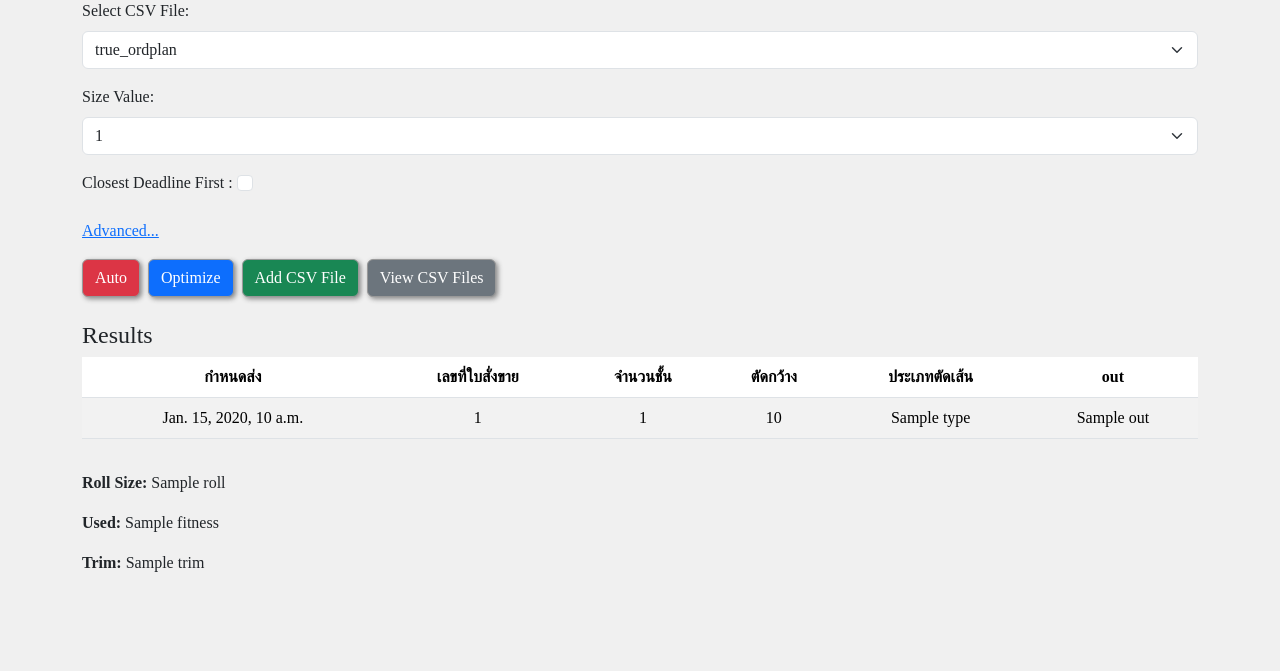
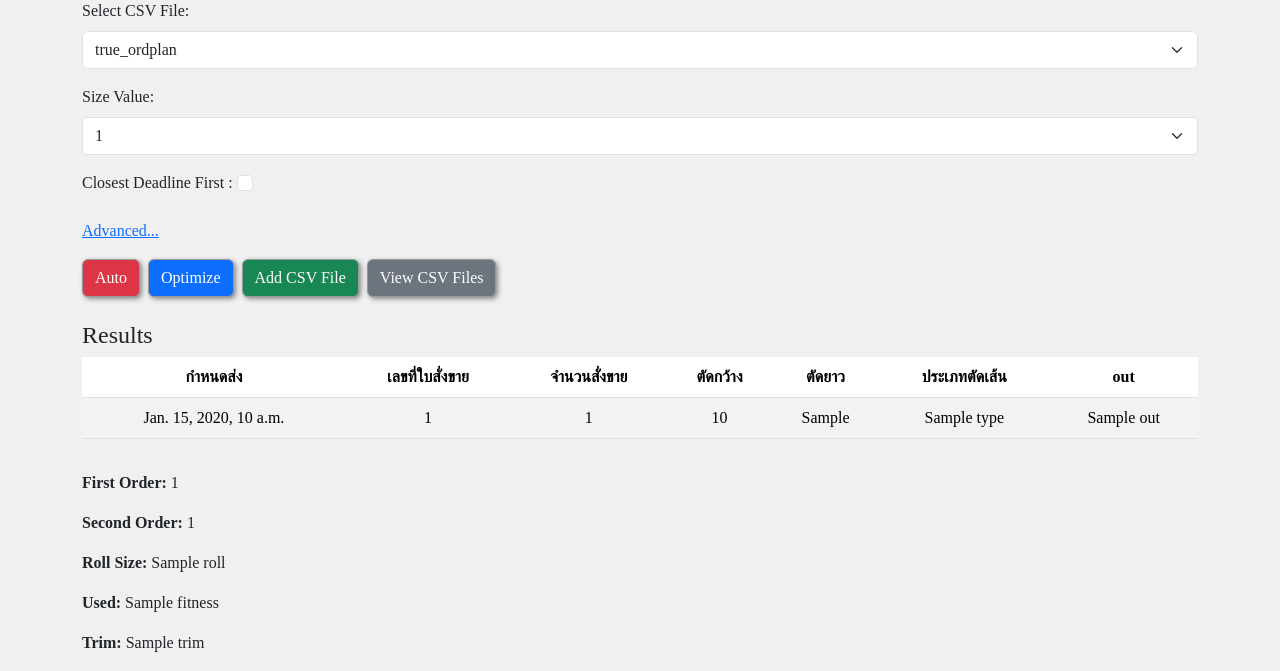
Before and after one commit to ppaauuoo/paper_cutting_project, a Django app: template order_optimization/templates/optimize.html in a window 1280 px wide. Shown: the part 197-868 px from the top of the page. Before the commit the page ends 769 px from the top, so only its background shows below. Run offline with Django 4.2, Linux system fonts and the light colour scheme; data comes from the database, SQL or seed files in the repository; the template is opened without the code that fills it: values that come from a table or form of the project are taken from there, most other values are stand-ins (such as "Sample title", 1, 10 or a date in 2020).

Commit message:
feat(orders logic): new feature, feature to calculate amount needed to be created for orders

```diff
--- a/order_optimization/modules/ga.py
+++ b/order_optimization/modules/ga.py
@@ -134,8 +134,9 @@ class GA:
         output = pd.DataFrame(
             {
                 "order_number": orders["เลขที่ใบสั่งขาย"],
-                "num_layers": orders["จำนวนชั้น"],
+                "num_orders": orders["จำนวนสั่งขาย"],
                 "cut_width": orders["ตัดกว้าง"],
+                "cut_len": orders["ตัดยาว"],
                 "type": orders["ประเภททับเส้น"],
                 "deadline": orders["กำหนดส่ง"],
                 "diff": orders["diff"],
--- a/order_optimization/templates/optimize.html
+++ b/order_optimization/templates/optimize.html
@@ -42,7 +42,7 @@
         </div>
         <div class="form-group mb-3">
             <label for="deadline_toggle" class="form-label">Closest Deadline First :</label>
-            <input type="checkbox" id="deadline_toggle" name="deadline_toggle" class="form-check-input" value="true" {% if request.POST.deadline_toggle == "true" %}checked{% endif %}>
+            <input type="checkbox" id="deadline_toggle" name="deadline_toggle" class="form-check-input" value="true" {% if request.POST.deadline_toggle != "true" %}{% else %}checked{% endif %}>
         </div>
         <a href="#advanced" data-bs-toggle="collapse" id="advanced-tab">Advanced...</a>
 
@@ -60,7 +60,7 @@
                 <label for="filter_value" class="form-label">Filter Value:</label>
                 <select id="filter_value" name="filter_value" class="form-select" required>
                     {% for val in filter %}
-                        <option value="{{ val }}" {% if val|stringformat:"s"  == request.POST.filter_value %}selected{% endif %}>{{ val }}</option>
+                        <option value="{{ val }}" {% if val|stringformat:"s" == request.POST.filter_value %}selected{% endif %}>{{ val }}</option>
                     {% endfor %}
                 </select>
             </div>
@@ -68,7 +68,7 @@
                 <label for="out_range" class="form-label">Out Range:</label>
                 <select id="out_range" name="out_range" class="form-select" required>
                     {% for out in out_range %}
-                        <option value="{{ out }}" {% if out|stringformat:"s"  == request.POST.out_range %}selected{% endif %}>{{ out }}</option>
+                        <option value="{{ out }}" {% if out|stringformat:"s"  == request.POST.out_range %}selected{% endif %}>{{ out|add:"-1" }}</option>
                     {% endfor %}
                 </select>
             </div>
@@ -154,8 +154,9 @@
                 <tr>
                     <th class="text-center">กำหนดส่ง</th>
                     <th class="text-center">เลขที่ใบสั่งขาย</th>
-                    <th class="text-center">จำนวนชั้น</th>
+                    <th class="text-center">จำนวนสั่งขาย</th>
                     <th class="text-center">ตัดกว้าง</th>
+                    <th class="text-center">ตัดยาว</th>
                     <th class="text-center">ประเภทตัดเส้น</th>
                     <th class="text-center">out</th>
                 </tr>
@@ -165,8 +166,9 @@
                 <tr>
                     <td class="text-center">{{ item.deadline }}</td>
                     <td class="text-center">{{ item.order_number }}</td>
-                    <td class="text-center">{{ item.num_layers }}</td>
+                    <td class="text-center">{{ item.num_orders }}</td>
                     <td class="text-center">{{ item.cut_width }}</td>
+                    <td class="text-center">{{ item.cut_len }}</td>
                     <td class="text-center">{{ item.type }}</td>
                     <td class="text-center">{{ item.out }}</td>
                 </tr>
@@ -175,6 +177,27 @@
         </table>
     </div>
     <div class="mt-3">
+        <p><strong>First Order:</strong> {{ results.init_order_number }}</p>
+        <p><strong>Second Order:</strong>
+            {% with last_output=results.output|last %}
+                {% if results.foll_order_number > last_output.num_orders %}
+                <span class="text-danger">
+                    <svg xmlns="http://www.w3.org/2000/svg" width="16" height="16" fill="currentColor" class="bi bi-exclamation-triangle-fill" viewBox="0 0 16 16">
+                        <path d="M8.982 1.566a1.13 1.13 0 0 0-1.96 0L.165 13.233c-.457.778.091 1.767.98 1.767h13.713c.889 0 1.438-.99.98-1.767L8.982 1.566zM8 5c.535 0 .954.462.9.995l-.35 3.507a.552.552 0 0 1-1.1 0L7.1 5.995A.905.905 0 0 1 8 5zm.002 6a1 1 0 1 1 0 2 1 1 0 0 1 0-2z"/>
+                    </svg> {{ results.foll_order_number }}
+                    <form method="post" onsubmit="document.getElementById('commonBtn').classList.add('disabled'); document.getElementById('commonBtn').querySelector('.spinner-border').classList.remove('d-none'); document.getElementById('overlay').style.display = 'flex'; document.body.style.overflow = 'hidden';">
+                        {% csrf_token %}
+                        <button type="submit" name="common_order" class="btn btn-primary" id="commonBtn">
+                            <span class="spinner-border spinner-border-sm d-none" role="status" aria-hidden="true"></span>
+                            <span class="btn-text">Find Common</span>
+                        </button>
+                    </form>
+                </span>
+                {% else %}
+                    {{ results.foll_order_number }}
+                {% endif %}
+            {% endwith %}
+        </p>
         <p><strong>Roll Size:</strong> {{ results.roll }}</p>
         <p><strong>Used:</strong> {{ results.fitness }}</p>
         <p><strong>Trim:</strong>
@@ -183,10 +206,9 @@
                     <svg xmlns="http://www.w3.org/2000/svg" width="16" height="16" fill="currentColor" class="bi bi-exclamation-triangle-fill" viewBox="0 0 16 16">
                         <path d="M8.982 1.566a1.13 1.13 0 0 0-1.96 0L.165 13.233c-.457.778.091 1.767.98 1.767h13.713c.889 0 1.438-.99.98-1.767L8.982 1.566zM8 5c.535 0 .954.462.9.995l-.35 3.507a.552.552 0 0 1-1.1 0L7.1 5.995A.905.905 0 0 1 8 5zm.002 6a1 1 0 1 1 0 2 1 1 0 0 1 0-2z"/>
                     </svg> {{ results.trim }}
-                    <form method="post" onsubmit="document.getElementById('commonBtn').classList.add('disabled'); document.getElementById('commonBtn').querySelector('.spinner-border').classList.remove('d-none'); document.getElementById('overlay').style.display = 'flex';
-    document.body.style.overflow = 'hidden';">
+                    <form method="post" onsubmit="document.getElementById('commonBtn').classList.add('disabled'); document.getElementById('commonBtn').querySelector('.spinner-border').classList.remove('d-none'); document.getElementById('overlay').style.display = 'flex'; document.body.style.overflow = 'hidden';">
                         {% csrf_token %}
-                        <button type="submit" name="common" class="btn btn-primary" id="commonBtn">
+                        <button type="submit" name="common_trim" class="btn btn-primary" id="commonBtn">
                             <span class="spinner-border spinner-border-sm d-none" role="status" aria-hidden="true"></span>
                             <span class="btn-text">Find Common</span>
                         </button>
@@ -240,7 +262,7 @@
         document.body.style.overflow = 'hidden';
 
         // Start progress updates
-        progressInterval = setInterval(updateProgress, 1000); // Update every second for more responsive feedback
+        progressInterval = setInterval(updateProgress, 2000); // Update every 5 second for more responsive feedback
 
         // Submit the form
         this.submit();
```
Also changed, not shown: order_optimization/modules/ordplan.py (+13 -0 lines), order_optimization/views.py (+16 -10 lines).
